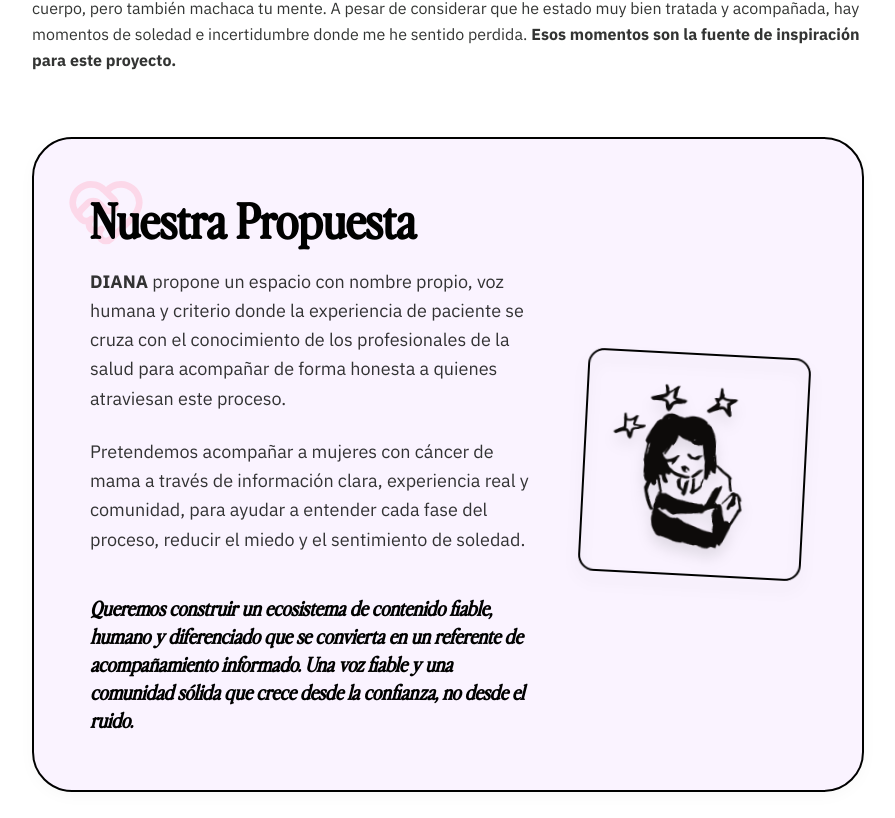
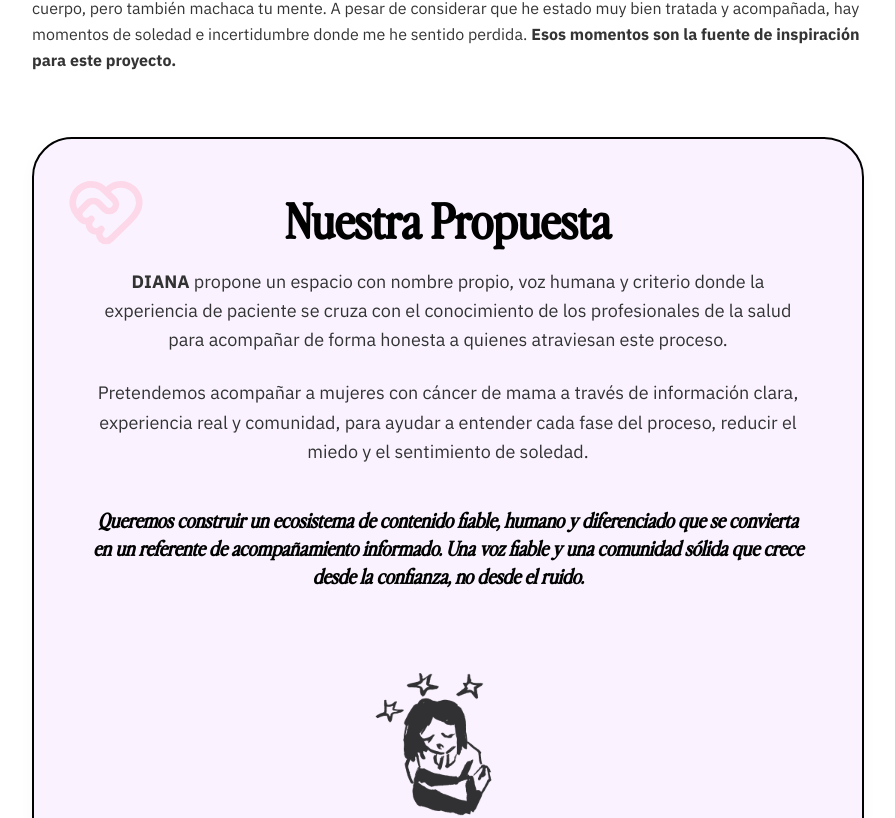
Before and after one commit to 13djune/DianaT, a React (Vite) app: page / in a window 1280 px wide. Shown: the part 1457-2275 px from the top of the page, without its empty margins (192-1087 px from the left). Built offline with nearby package versions, Linux system fonts and the light colour scheme; a web font is replaced by a local one.

Commit message:
actualizacion imgs

```diff
--- a/src/components/AboutProject.tsx
+++ b/src/components/AboutProject.tsx
@@ -57,13 +57,13 @@ const AboutProject: React.FC = () => {
 
         </div>
 
-        {/* PARTE 2: LA MISIÓN */}
-        <div className="bg-soft-lilac/40 p-10 md:p-14 rounded-[40px] manual-border editorial-shadow mb-24 relative overflow-hidden flex flex-col md:flex-row items-center gap-12">
+        {/* PARTE 2: LA MISIÓN (Maquetación original conservada) */}
+        <div className="bg-soft-lilac/40 p-10 md:p-14 rounded-[40px] manual-border editorial-shadow mb-24 relative overflow-hidden">
           <HeartHandshake
             className="absolute top-4 left-4 md:top-8 md:left-8 text-primary/40 transform -scale-x-100 w-16 h-16 md:w-20 md:h-20"
           />
 
-          <div className="relative z-10 md:w-2/3 text-center md:text-left space-y-6 pt-12 md:pt-0">
+          <div className="relative z-10 text-center space-y-6">
             <h3 className="text-4xl md:text-5xl font-serif font-bold text-brand-black mb-6">Nuestra Propuesta</h3>
             <p className="text-lg text-brand-black/80 leading-relaxed">
               <strong>DIANA</strong> propone un espacio con nombre propio, voz humana y criterio donde la experiencia de paciente se cruza
@@ -77,17 +77,26 @@ const AboutProject: React.FC = () => {
               Queremos construir un ecosistema de contenido fiable, humano y diferenciado que se convierta en un referente
               de acompañamiento informado. Una voz fiable y una comunidad sólida que crece desde la confianza, no desde el ruido.
             </p>
-          </div>
 
-          {/* IMAGEN AÑADIDA */}
-          <div className="relative z-10 md:w-1/3 flex justify-center w-full">
-            <img
-              src={abrazoImg}
-              alt="Abrazo y comunidad"
-              className="w-full max-w-[280px] h-auto object-cover rounded-2xl drop-shadow-xl manual-border rotate-3 hover:rotate-0 transition-transform duration-300"
-            />
+            {/* IMAGEN INTEGRADA DECORATIVA: negro absoluto y sin fondo */}
+            <div className="flex justify-center pt-8 opacity-80">
+              <img
+                src={abrazoImg}
+                alt="Abrazo y comunidad"
+                className="w-32 md:w-48 h-auto object-contain brightness-0 mix-blend-multiply"
+              />
+            </div>
           </div>
         </div>
+
+        {/* SEPARADOR */}
+        {/* <div className="h-px w-full bg-brand-black/10 mb-20"></div> */}
+
+        {/* PARTE 3: Equipo Fijo */}
+        {/* ... */}
+
+        {/* PARTE 4: COLABORADORES */}
+        {/* ... */}
 
       </div>
     </section>
--- a/src/components/Contact.tsx
+++ b/src/components/Contact.tsx
@@ -1,6 +1,5 @@
 import React, { useState } from 'react';
 import { Instagram, ChevronDown, CheckCircle, Mail } from 'lucide-react';
-// Importamos la imagen. Ajusta la cantidad de "../" según la carpeta de este componente
 import manoHombroImg from '../assets/img/mano_hombro.png';
 
 const Contact: React.FC = () => {
@@ -16,7 +15,7 @@ const Contact: React.FC = () => {
 
   // La función que maneja el envío
   const handleSubmit = (e: React.FormEvent<HTMLFormElement>) => {
-    e.preventDefault(); // EVITA QUE LA PÁGINA SE RECARGUE
+    e.preventDefault();
     setFormStatus('submitting');
 
     const formData = new FormData(e.currentTarget);
@@ -39,14 +38,13 @@ const Contact: React.FC = () => {
       <div className="max-w-7xl mx-auto px-6 lg:px-12">
         <div className="grid grid-cols-1 lg:grid-cols-2 gap-24 items-start">
 
-          {/* ZONA DE TEXTO, CONTACTO E IMAGEN */}
-          <div className="flex flex-col h-full">
+          {/* COLUMNA IZQUIERDA (Maquetación original) */}
+          <div>
             <h2 className="text-5xl md:text-7xl font-serif font-bold mb-8 leading-tight italic text-brand-black">DianaTescucha</h2>
             <p className="text-2xl text-brand-black/80 mb-12 italic leading-relaxed">
               Escríbenos, estamos aquí para ayudarte.
             </p>
-
-            <div className="space-y-10 mb-16">
+            <div className="space-y-10">
 
               {/* BLOQUE DE INSTAGRAM */}
               <div className="flex items-center gap-6">
@@ -68,12 +66,12 @@ const Contact: React.FC = () => {
 
             </div>
 
-            {/* IMAGEN AÑADIDA */}
-            <div className="mt-auto">
+            {/* IMAGEN INTEGRADA DECORATIVA: negro absoluto y sin fondo */}
+            <div className="mt-16 flex justify-start opacity-70">
               <img
                 src={manoHombroImg}
-                alt="Mano en el hombro, apoyo y cuidado"
-                className="w-full max-w-md h-auto object-cover rounded-2xl drop-shadow-xl manual-border -rotate-2 opacity-90 transition-transform hover:rotate-0 duration-300"
+                alt="Apoyo y cuidado"
+                className="w-40 md:w-56 h-auto object-contain brightness-0 mix-blend-multiply rotate-3"
               />
             </div>
           </div>
@@ -81,7 +79,6 @@ const Contact: React.FC = () => {
           {/* ZONA DEL FORMULARIO */}
           <div className="bg-soft-lilac/30 p-12 rounded-editoral manual-border editorial-shadow min-h-[500px] flex flex-col justify-center">
 
-            {/* Si ya se envió correctamente, mostramos mensaje de GRACIAS */}
             {formStatus === 'success' ? (
               <div className="text-center animate-fade-in">
                 <div className="w-20 h-20 bg-primary/20 rounded-full flex items-center justify-center mx-auto mb-6 text-brand-black">
@@ -105,7 +102,6 @@ const Contact: React.FC = () => {
                 data-netlify="true"
                 onSubmit={handleSubmit}
               >
-                {/* Input oculto obligatorio */}
                 <input type="hidden" name="form-name" value="contacto-dianat" />
 
                 <div className="space-y-8">
--- a/src/components/ManualQuote.tsx
+++ b/src/components/ManualQuote.tsx
@@ -4,19 +4,17 @@ import reirImg from '../assets/img/reir.PNG';
 const ManualQuote: React.FC = () => {
   return (
     <section className="py-40 bg-white overflow-hidden">
-      <div className="max-w-6xl mx-auto px-6 relative flex flex-col md:flex-row items-center gap-12">
+      <div className="max-w-5xl mx-auto px-6 text-center relative">
 
-        {/* Contenedor de la Imagen */}
-        <div className="w-full md:w-1/3 flex justify-center md:justify-end shrink-0">
+        {/* IMAGEN INTEGRADA DECORATIVA: negro absoluto y sin fondo */}
+        <div className="flex justify-center mb-10">
           <img
             src={reirImg}
             alt="Reír"
-            className="w-48 md:w-64 h-auto object-contain rounded-xl drop-shadow-lg"
+            className="w-32 md:w-48 h-auto object-contain brightness-0 mix-blend-multiply opacity-80 -rotate-2"
           />
         </div>
 
-        {/* Contenedor de la Frase */}
-        <div className="w-full md:w-2/3 text-center md:text-left">
         <h2 className="text-4xl md:text-6xl font-serif leading-tight relative z-10 text-brand-black">
           Con
 
@@ -38,11 +36,7 @@ const ManualQuote: React.FC = () => {
           aunque tengas el alma rota y el corazón "partío".
         </h2>
 
-          <p className="mt-12 md:mt-16 text-sm font-bold uppercase tracking-[0.3em] text-brand-black/40">
-            — Mercedes Chacón
-          </p>
-        </div>
-
+        <p className="mt-16 text-sm font-bold uppercase tracking-[0.3em] text-brand-black/40">— Mercedes Chacón</p>
       </div>
     </section>
   );
```
Lines whose indentation alone changed are shown as unchanged.
